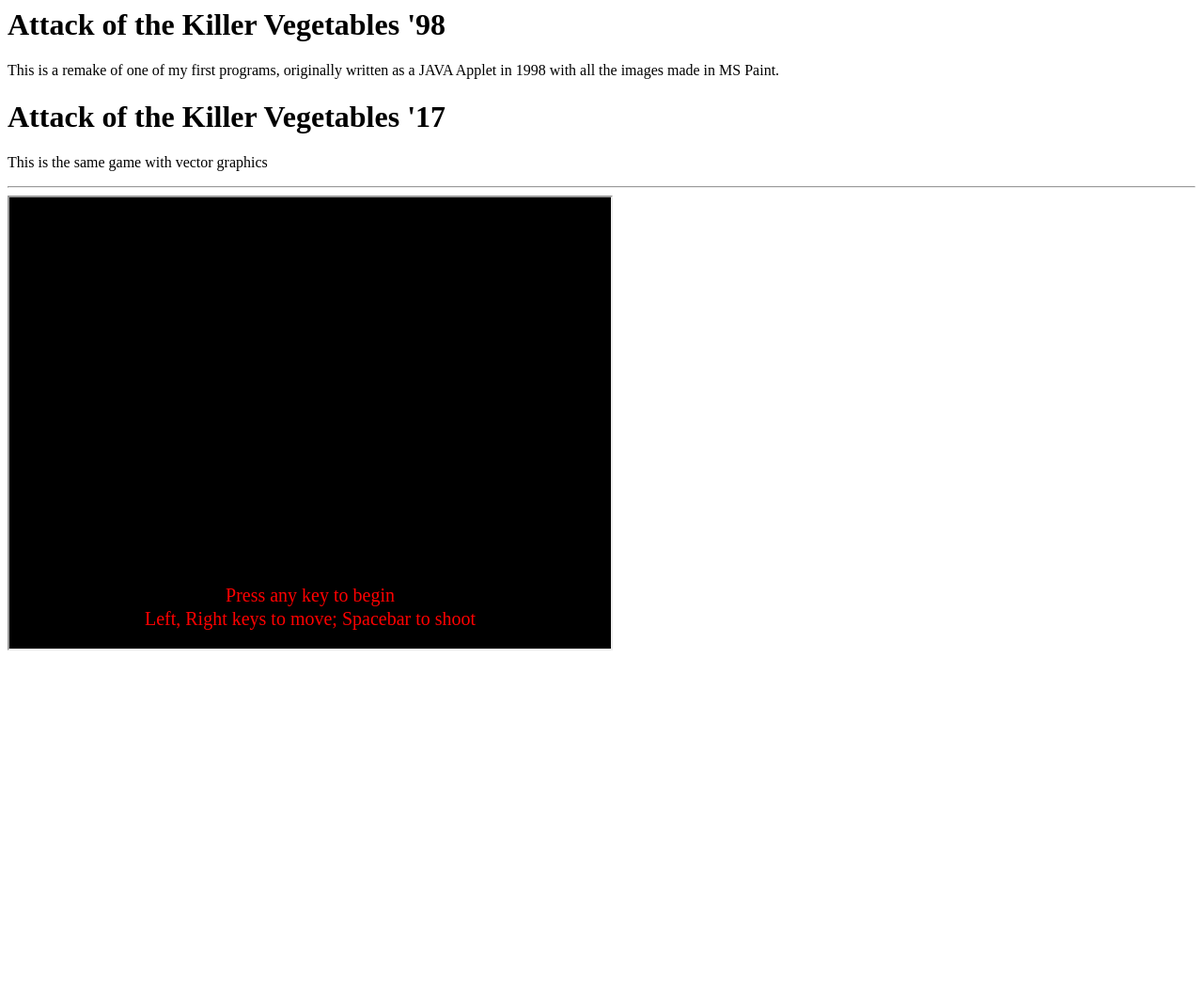
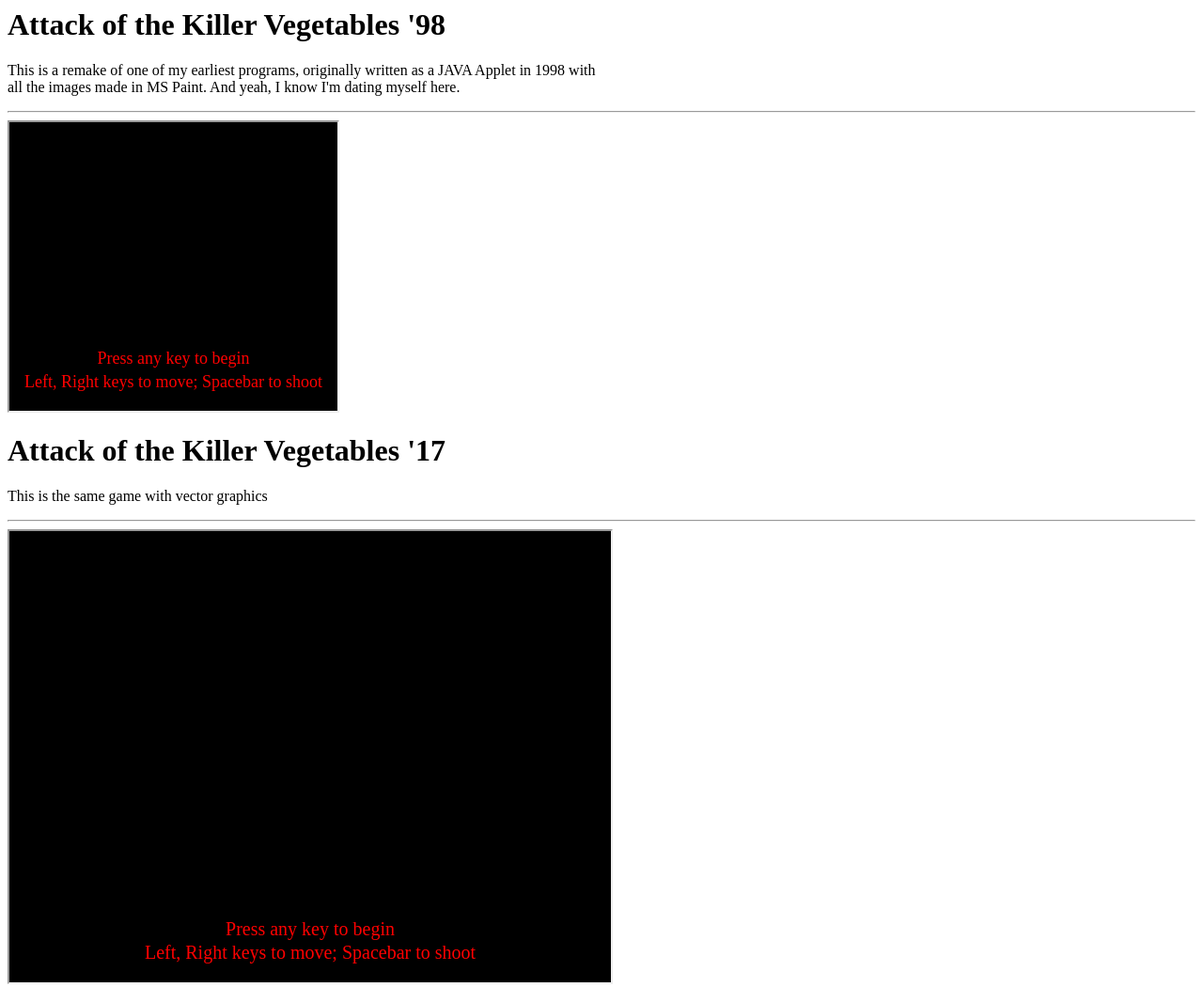
Before and after one commit to alinen/veggiegame, a plain HTML site: page index.html in a window 1280 px wide. Shown: the whole page at 94% size. Before the commit the page ends 800 px from the top, so only its background shows below. Drawn offline with Linux system fonts and the light colour scheme.

Commit message:
add side-by-side comparison of graphics for fun

```diff
--- a/index.html
+++ b/index.html
@@ -6,10 +6,12 @@
 <body>
 
 <h1>Attack of the Killer Vegetables '98</h1>
-<p> This is a remake of one of my first programs, originally written as a JAVA Applet in 1998 with
-all the images made in MS Paint.
+<p style="width: 640"> This is a remake of one of my earliest programs, originally written as a JAVA Applet in 1998 with
+    all the images made in MS Paint. And yeah, I know I'm dating myself here.
+<br>
+<hr>
 
-<!--<iframe height="307" width="349" frameborder=1 scrolling="no" src="remake-js/index.html"></iframe>-->
+<iframe height="307" width="349" frameborder=1 scrolling="no" src="remake-js/index98.html"></iframe>
 <br>
 
 <h1>Attack of the Killer Vegetables '17</h1>
```
